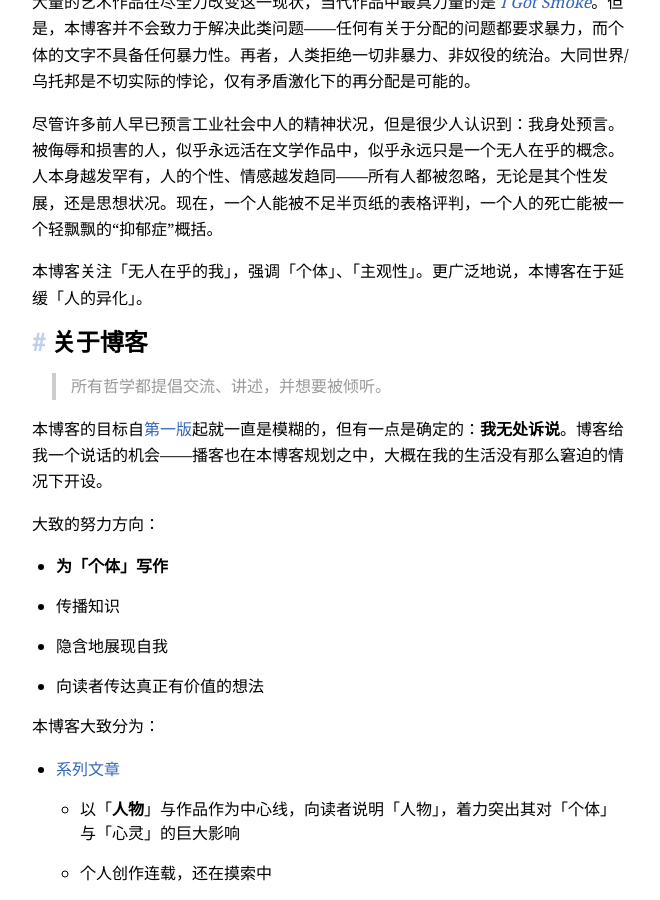
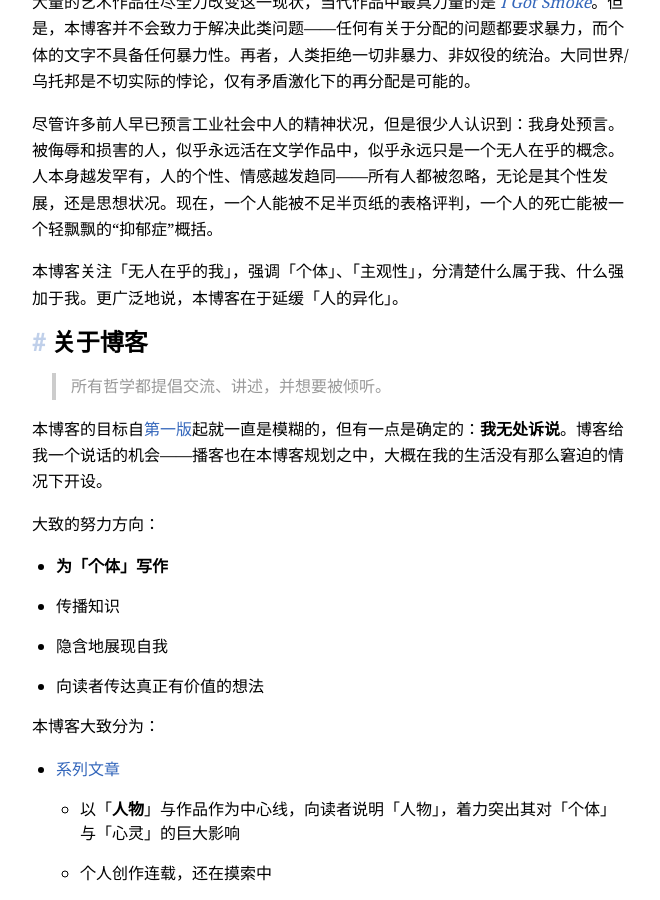
Before and after one commit to huang-feiyu/huang-feiyu.github.io, a Jekyll site: the page built from pages/about.md, in a window 1280 px wide and 900 px high, scrolled down 379 px. Shown: the whole window, without its empty margins (308-968 px from the left). Built offline with Jekyll 4.4.1, drawn with Linux system fonts in a browser that asks for light colours; nearby versions of some CDN libraries.

Commit message:
pages: update topic

```diff
--- a/pages/about.md
+++ b/pages/about.md
@@ -16,7 +16,7 @@ permalink: /about
 
 尽管许多前人早已预言工业社会中人的精神状况，但是很少人认识到：我身处预言。被侮辱和损害的人，似乎永远活在文学作品中，似乎永远只是一个无人在乎的概念。人本身越发罕有，人的个性、情感越发趋同——所有人都被忽略，无论是其个性发展，还是思想状况。现在，一个人能被不足半页纸的表格评判，一个人的死亡能被一个轻飘飘的“抑郁症”概括。
 
-本博客关注「无人在乎的我」，强调「个体」、「主观性」。更广泛地说，本博客在于延缓「人的异化」。
+本博客关注「无人在乎的我」，强调「个体」、「主观性」，分清楚什么属于我、什么强加于我。更广泛地说，本博客在于延缓「人的异化」。
 
 ### 关于博客
 
```
